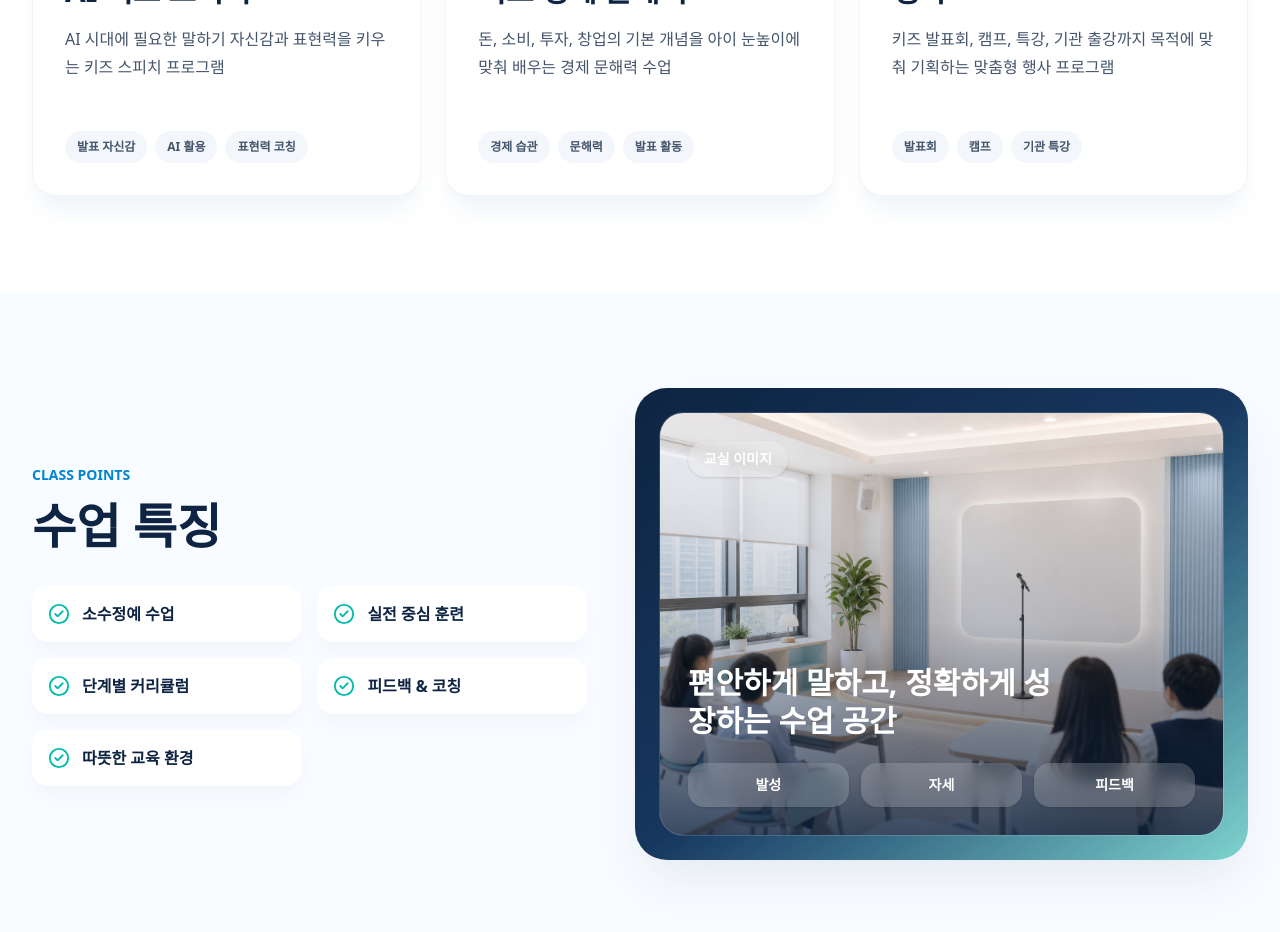
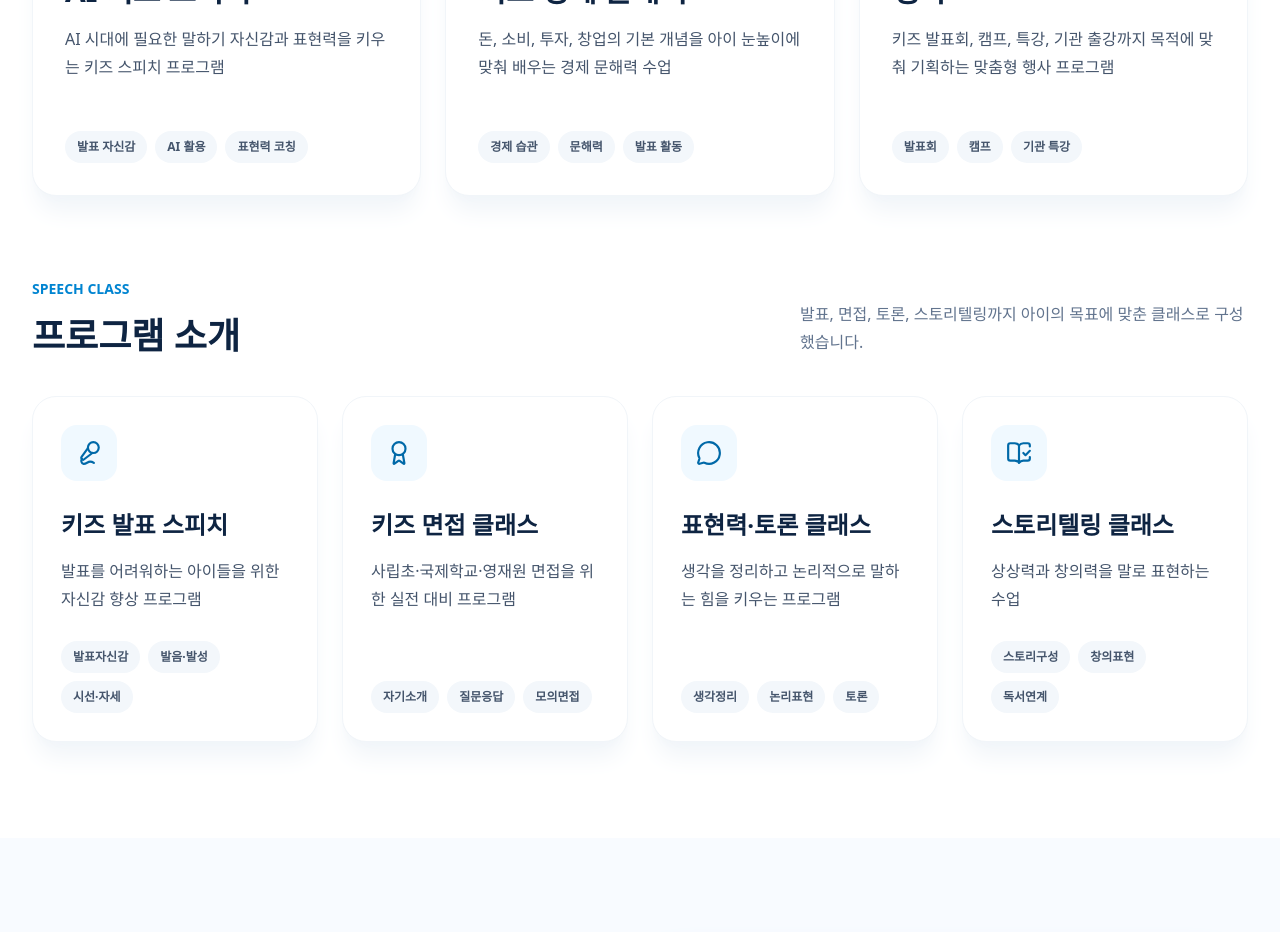
Before and after one commit to Juniorgi/dday-kids-speech, a React (Vite) app: page / in a window 1280 px wide. Shown: the part 1940-2872 px from the top of the page. Built offline with nearby package versions, Linux system fonts and the light colour scheme.

Commit message:
Keep class program cards

```diff
--- a/src/App.jsx
+++ b/src/App.jsx
@@ -35,7 +35,7 @@ export default function App() {
     { title: "면접·자기소개", text: "첫인상을 만드는 자신 있는 답변" },
   ];
 
-  const programs = [
+  const programCategories = [
     {
       title: "AI 키즈 스피치",
       desc: "AI 시대에 필요한 말하기 자신감과 표현력을 키우는 키즈 스피치 프로그램",
@@ -53,6 +53,33 @@ export default function App() {
       desc: "키즈 발표회, 캠프, 특강, 기관 출강까지 목적에 맞춰 기획하는 맞춤형 행사 프로그램",
       tags: ["발표회", "캠프", "기관 특강"],
       icon: CalendarCheck,
+    },
+  ];
+
+  const programs = [
+    {
+      title: "키즈 발표 스피치",
+      desc: "발표를 어려워하는 아이들을 위한 자신감 향상 프로그램",
+      tags: ["발표자신감", "발음·발성", "시선·자세"],
+      icon: Mic2,
+    },
+    {
+      title: "키즈 면접 클래스",
+      desc: "사립초·국제학교·영재원 면접을 위한 실전 대비 프로그램",
+      tags: ["자기소개", "질문응답", "모의면접"],
+      icon: Award,
+    },
+    {
+      title: "표현력·토론 클래스",
+      desc: "생각을 정리하고 논리적으로 말하는 힘을 키우는 프로그램",
+      tags: ["생각정리", "논리표현", "토론"],
+      icon: MessageCircle,
+    },
+    {
+      title: "스토리텔링 클래스",
+      desc: "상상력과 창의력을 말로 표현하는 수업",
+      tags: ["스토리구성", "창의표현", "독서연계"],
+      icon: BookOpenCheck,
     },
   ];
 
@@ -322,7 +349,7 @@ export default function App() {
           </div>
 
           <div className="grid grid-cols-1 gap-6 md:grid-cols-2 xl:grid-cols-3">
-            {programs.map(({ title, desc, tags, icon: Icon }) => (
+            {programCategories.map(({ title, desc, tags, icon: Icon }) => (
               <article
                 key={title}
                 className="group flex min-h-[22rem] flex-col rounded-3xl border border-slate-100 bg-white p-8 shadow-xl shadow-slate-100 transition hover:-translate-y-1 hover:shadow-2xl"
@@ -332,6 +359,48 @@ export default function App() {
                 </div>
                 <h3 className="text-3xl font-extrabold">{title}</h3>
                 <p className="mt-4 flex-1 text-base leading-7 text-slate-600">{desc}</p>
+                <div className="mt-7 flex flex-wrap gap-2">
+                  {tags.map((tag) => (
+                    <span
+                      key={tag}
+                      className="rounded-full bg-[#f3f7fb] px-3 py-2 text-xs font-bold text-slate-600"
+                    >
+                      {tag}
+                    </span>
+                  ))}
+                </div>
+              </article>
+            ))}
+          </div>
+
+          <div className="mt-20 mb-10 flex flex-col justify-between gap-5 sm:flex-row sm:items-end">
+            <div>
+              <span className="text-sm font-extrabold text-sky-600">
+                SPEECH CLASS
+              </span>
+              <h3 className="mt-4 text-3xl font-extrabold sm:text-4xl">
+                프로그램 소개
+              </h3>
+            </div>
+            <p className="max-w-md text-base leading-7 text-slate-500">
+              발표, 면접, 토론, 스토리텔링까지 아이의 목표에 맞춘 클래스로
+              구성했습니다.
+            </p>
+          </div>
+
+          <div className="grid grid-cols-1 gap-6 md:grid-cols-2 xl:grid-cols-4">
+            {programs.map(({ title, desc, tags, icon: Icon }) => (
+              <article
+                key={title}
+                className="group flex min-h-[21.5rem] flex-col rounded-3xl border border-slate-100 bg-white p-7 shadow-xl shadow-slate-100 transition hover:-translate-y-1 hover:shadow-2xl"
+              >
+                <div className="mb-7 flex size-14 items-center justify-center rounded-2xl bg-sky-50 text-sky-700 transition group-hover:bg-[#0e2442] group-hover:text-white">
+                  <Icon size={26} />
+                </div>
+                <h3 className="text-2xl font-extrabold">{title}</h3>
+                <p className="mt-4 flex-1 text-base leading-7 text-slate-600">
+                  {desc}
+                </p>
                 <div className="mt-7 flex flex-wrap gap-2">
                   {tags.map((tag) => (
                     <span
```
